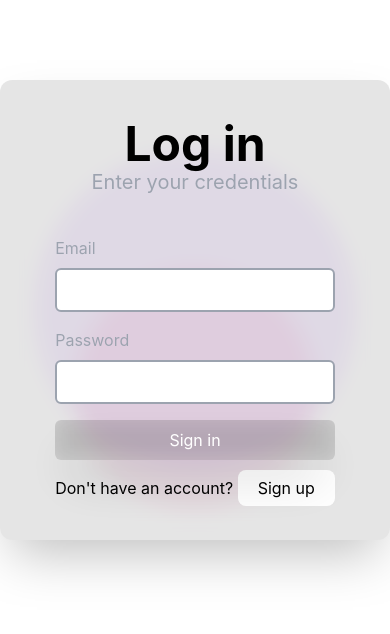
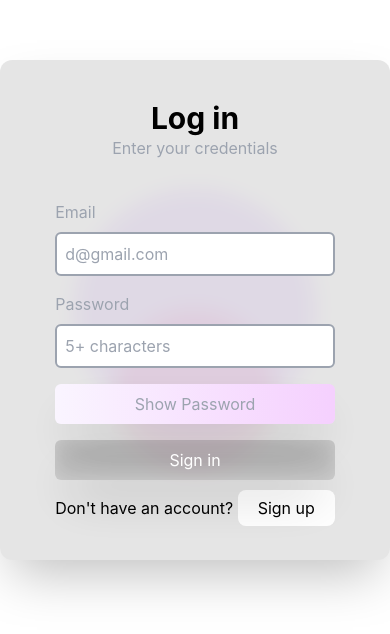
Before and after one commit to dimsparagis0210/Tickr-app, a React (Create React App) app: page /log-in in a window 390 px wide. Shown: the part 112-746 px from the top of the page. Built offline with nearby package versions, Linux system fonts and the light colour scheme.

Commit message:
Added show password button in Login and SignUp, and fixed problem when signing up with an existing user

```diff
--- a/src/components/Auth/Login.jsx
+++ b/src/components/Auth/Login.jsx
@@ -7,6 +7,7 @@ import {get, ref} from "firebase/database";
 
 export const Login = () => {
     const context = useUserContext();
+    const [passwordType, setPasswordType] = useState("password");
     // User input state
     const [user, setUser] = useState({
         email: {
@@ -108,10 +109,11 @@ export const Login = () => {
                         console.log("Found user");
                         found = true;
                         context.id = user;
-                        context.name = data[user].name;
+                        context.name = data[user].username;
                         context.email =  data[user].email;
                         context.password =  data[user].password;
                         context.tasks =  data[user].tasks || [];
+                        console.log(context);
                     }
                 })
             } else {
@@ -153,9 +155,9 @@ export const Login = () => {
     return (
         <div className={`relative min-h-screen flex items-center justify-center overflow-hidden`}>
             <div
-                className={`absolute w-[20rem] aspect-square rounded-full bg-purple-400 opacity-10 z-[-1]`}></div>
+                className={`absolute w-[15rem] md:w-[20rem] aspect-square rounded-full bg-purple-400 opacity-10 z-[-1]`}></div>
             <div
-                className={`absolute w-[15rem] aspect-square rounded-full bg-pink-400 opacity-10 z-[-1] mt-[10rem]`}></div>
+                className={`absolute w-[10rem] md:w-[15rem] aspect-square rounded-full bg-pink-400 opacity-10 z-[-1] mt-[10rem]`}></div>
 
             <section
                 style={{
@@ -163,22 +165,48 @@ export const Login = () => {
                     WebkitBackdropFilter: 'blur(10px)',
                     background: 'rgba(0, 0, 0, 0.1)'
                 }}
-                className={`w-[30rem] lg:w-[40rem] h-fit flex flex-col justify-center items-center gap-y-10
+                className={`w-[25rem] md:w-[40rem] h-fit flex flex-col justify-center items-center gap-y-10
                      rounded-xl shadow-2xl p-10`}
             >
                 <header className={`flex flex-col items-center`}>
-                    <h1 className={`text-5xl font-bold`}>Log in</h1>
-                    <h2 className={`text-xl text-gray-400`}>Enter your credentials</h2>
+                    <h1 className={`text-3xl md:text-5xl font-bold`}>Log in</h1>
+                    <h2 className={`text-md md:text-xl text-gray-400`}>Enter your credentials</h2>
                 </header>
                 <main>
                     <div className={`flex flex-col gap-4`}>
                         {
                             Object.keys(user).map((item, index) => {
-                                return (
-                                    <Input key={index} onChange={({name, value}) => handleChange({name, value})}
-                                           type={user[item].type}
-                                           label={user[item].label} error={user[item].error} placeholder={item.placeholder}/>
-                                )
+                                if (user[item].type === "password") {
+                                    return (
+                                        <>
+                                            <Input key={index} onChange={({name, value}) => handleChange({name, value})}
+                                                   type={passwordType}
+                                                   label={user[item].label} error={user[item].error} placeholder={user[item].placeholder}
+                                            />
+                                            <button
+                                                onClick={() => {
+                                                    if (passwordType === "password") {
+                                                        setPasswordType("text");
+                                                    } else {
+                                                        setPasswordType("password");
+                                                    }
+                                                }}
+                                                className={`bg-gradient-to-r from-purple-50 to-fuchsia-200 p-2 rounded-md text-gray-400 shadow-2xl`}
+                                            >
+                                                {
+                                                    passwordType === "password" ? "Show" : "Hide"
+                                                } Password
+                                            </button>
+                                        </>
+                                    )
+                                } else {
+                                    return (
+                                        <Input key={index} onChange={({name, value}) => handleChange({name, value})}
+                                               type={user[item].type}
+                                               label={user[item].label} error={user[item].error} placeholder={user[item].placeholder}
+                                        />
+                                    )
+                                }
                             })
                         }
                         <button style={{
--- a/src/components/Auth/SignUp.jsx
+++ b/src/components/Auth/SignUp.jsx
@@ -55,6 +55,10 @@ export const SignUp = () => {
                     this.error = 1;
                     console.log("Password is empty");
                     return 0;
+                } else if (this.value.length < 5) {
+                    this.error = 1;
+                    console.log("Password is too short");
+                    return 0;
                 } else {
                     this.error = 0;
                     return 1;
@@ -68,11 +72,18 @@ export const SignUp = () => {
         confirmPassword: {
             value: "",
             error: 0,
-            validate: function () {
+            validate: function (password) {
                 if (this.value === "") {
                     this.error = 1;
                     console.log("Confirm password is empty");
                     return 0;
+                } else if(this.value !== password) {
+                    console.log("Password", password);
+                    console.log("Confirm Password", this.value);
+                    this.error = 1;
+                    console.log("Passwords do not match");
+                    return 0;
+
                 } else {
                     this.error = 0;
                     return 1;
@@ -85,7 +96,7 @@ export const SignUp = () => {
     });
 
     const [submitted, setSubmitted] = useState(0);
-
+    const [passwordType, setPasswordType] = useState("password");
     const navigate = useNavigate();
 
     // Handle form submission
@@ -96,7 +107,12 @@ export const SignUp = () => {
 
         // Check if all fields are valid
         Object.keys(user).map((item) => {
-            const valid = user[item].validate();
+            let valid;
+            if (item === "confirmPassword") {
+                valid = user[item].validate(user.password.value);
+            } else {
+                valid = user[item].validate();
+            }
             if (!valid) {
                 setUser((prevState) => ({
                     ...prevState,
@@ -172,23 +188,16 @@ export const SignUp = () => {
         let found;
         return get(ref(db, `users/`)).then((snapshot) => {
             if (snapshot.exists()) {
-                console.log("Snapshot", snapshot.val());
                 const data = snapshot.val();
                 found = false;
-                data.map((user) => {
-                    console.log(user);
-                    console.log(user.email);
-                    console.log(email);
-                    console.log(user.email === email);
-                    if (user.email === email) {
+                Object.entries(data).map((key) => {
+                    if (key[1].email === email) {
                         found = true;
                     }
-                })
-                console.log(snapshot.val());
+                });
             } else {
                 console.log("No data available");
             }
-            console.log("Found", found);
             return found;
         }).catch((error) => {
             console.error(error);
@@ -212,9 +221,9 @@ export const SignUp = () => {
     return (
         <div className={`relative min-h-screen flex items-center justify-center overflow-hidden`}>
             <div
-                className={`absolute w-[20rem] lg:w-[30rem] aspect-square rounded-full bg-purple-400 opacity-10 z-[-1]`}></div>
+                className={`absolute w-[15rem] md:w-[20rem] aspect-square rounded-full bg-purple-400 opacity-10 z-[-1]`}></div>
             <div
-                className={`absolute w-[10rem] lg:w-[20rem] aspect-square rounded-full bg-pink-400 opacity-10 z-[-1] bottom-[17rem] lg:bottom-[10rem]`}></div>
+                className={`absolute w-[10rem] md:w-[15rem] aspect-square rounded-full bg-pink-400 opacity-10 z-[-1] mt-[17rem] mt:bottom-[10rem]`}></div>
 
             <section
                 style={{
@@ -222,25 +231,48 @@ export const SignUp = () => {
                     WebkitBackdropFilter: 'blur(10px)',
                     background: 'rgba(0, 0, 0, 0.1)'
                 }}
-                className={`w-[30rem] lg:w-[40rem] h-fit flex flex-col justify-center items-center gap-y-10
+                className={`w-[22rem] md:w-[40rem] h-fit flex flex-col justify-center items-center gap-y-10
                      rounded-xl shadow-2xl p-10`}
             >
                 <header className={`flex flex-col items-center`}>
-                    <h1 className={`text-5xl font-bold`}>Sign Up</h1>
-                    <h2 className={`text-xl text-gray-400`}>Register your account</h2>
+                    <h1 className={`text-3xl md:text-5xl font-bold`}>Sign Up</h1>
+                    <h2 className={`text-md md:text-xl text-gray-400`}>Register your account</h2>
                 </header>
                 <main>
                     <div className={`flex flex-col gap-4`}>
                         {
                             Object.keys(user).map((item, index) => {
+                                if (user[item].type === "password" || user[item].type === "confirmPassword") {
+                                    return (
+                                        <Input key={index} onChange={({name, value}) => handleChange({name, value})}
+                                               type={passwordType}
+                                               label={user[item].label} error={user[item].error}
+                                               placeholder={item.placeholder}/>
+                                    )
+                                } else {
                                     return (
                                         <Input key={index} onChange={({name, value}) => handleChange({name, value})}
                                                type={user[item].type}
                                                label={user[item].label} error={user[item].error}
                                                placeholder={item.placeholder}/>
                                     )
+                                }
                             })
                         }
+                        <button
+                            onClick={() => {
+                                if (passwordType === "password") {
+                                    setPasswordType("text");
+                                } else {
+                                    setPasswordType("password");
+                                }
+                            }}
+                            className={`bg-gradient-to-r from-purple-50 to-fuchsia-200 p-2 rounded-md text-gray-400 shadow-2xl`}
+                        >
+                            {
+                                passwordType === "password" ? "Show" : "Hide"
+                            } Password
+                        </button>
                         <button style={{
                             backdropFilter: 'blur(10px)',
                             background: 'rgba(0, 0, 0, 0.1)'
@@ -250,7 +282,8 @@ export const SignUp = () => {
                         >
                             Sign Up
                         </button>
-                        <p>Already have an account? <Link to="/log-in" className={`bg-white px-5 py-2 rounded-lg`}>Log
+                        <p className={`flex flex-col items-center sm:gap-0 sm:flex-row`}>Already have an account? <Link
+                            to="/log-in" className={`bg-white px-5 py-2 rounded-lg`}>Log
                             in</Link></p>
                     </div>
                 </main>
```
Lines whose indentation alone changed are shown as unchanged.
